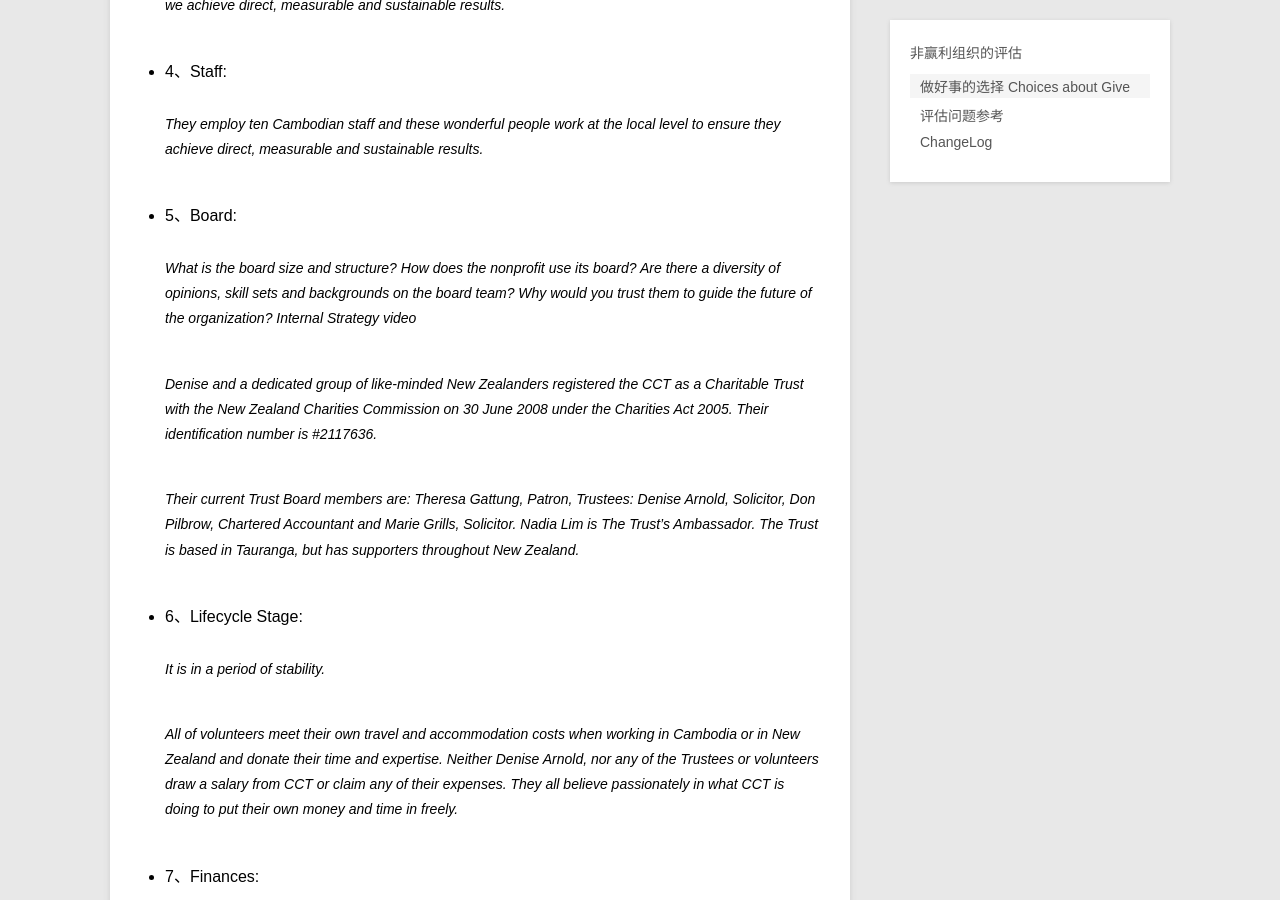
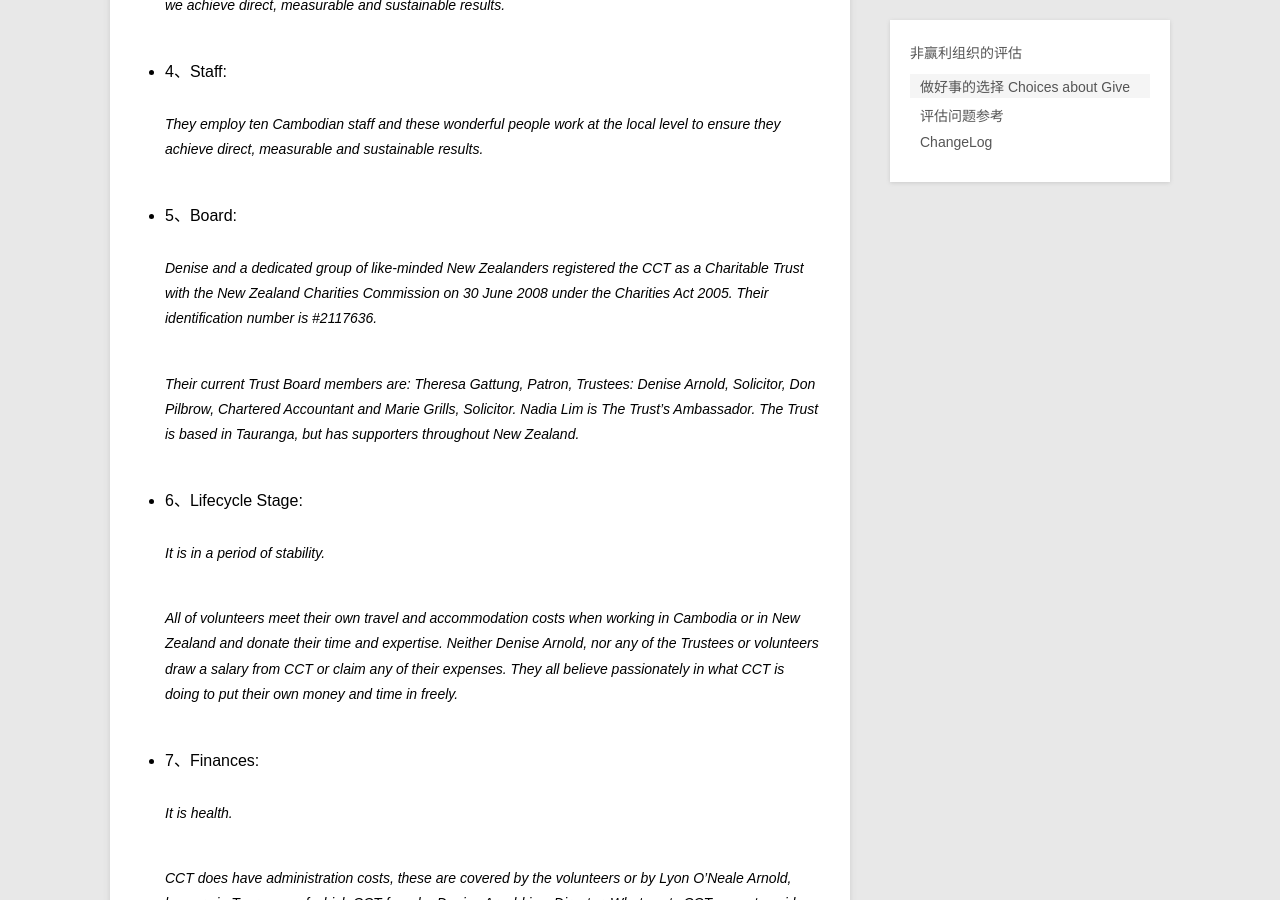
Before and after one commit to violettianjie/violettianjie.github.io, a Jekyll site: the page built from _posts/blog/2018-01-27-give.md, in a window 1280 px wide and 900 px high, scrolled down 1665 px. Built offline with Jekyll 4.4.1, drawn with Linux system fonts in a browser that asks for light colours; comment, search, counter and statistics services are not loaded.

Commit message:
Update 2018-01-27-give.md

```diff
--- a/_posts/blog/2018-01-27-give.md
+++ b/_posts/blog/2018-01-27-give.md
@@ -50,7 +50,6 @@ category: blog
 
 - 5、Board:
 
-> What is the board size and structure? How does the nonprofit use its board? Are there a diversity of opinions, skill sets and backgrounds on the board team? Why would you trust them to guide the future of the organization? Internal Strategy video
 
 > Denise and a dedicated group of like-minded New Zealanders registered the CCT as a Charitable Trust with the New Zealand Charities Commission on 30 June 2008 under the Charities Act 2005.  Their  identification number is #2117636.
 
```
